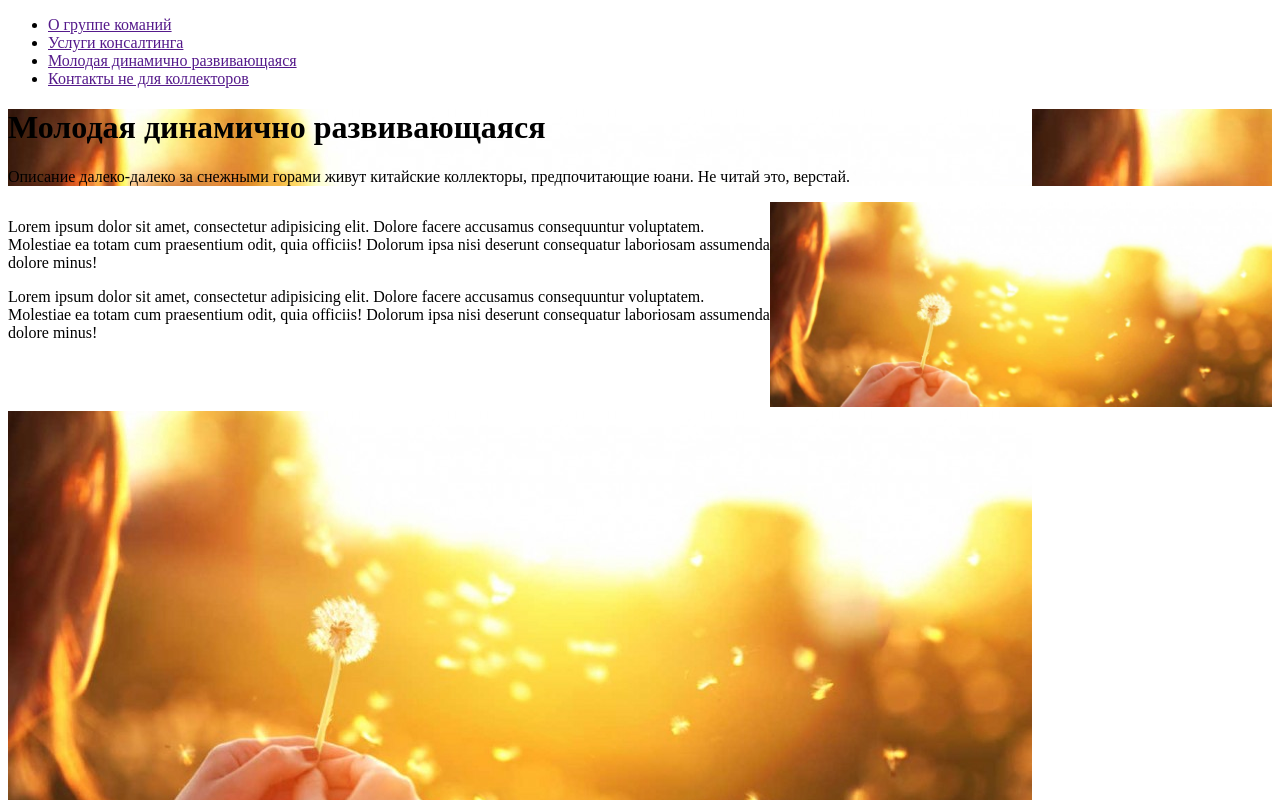
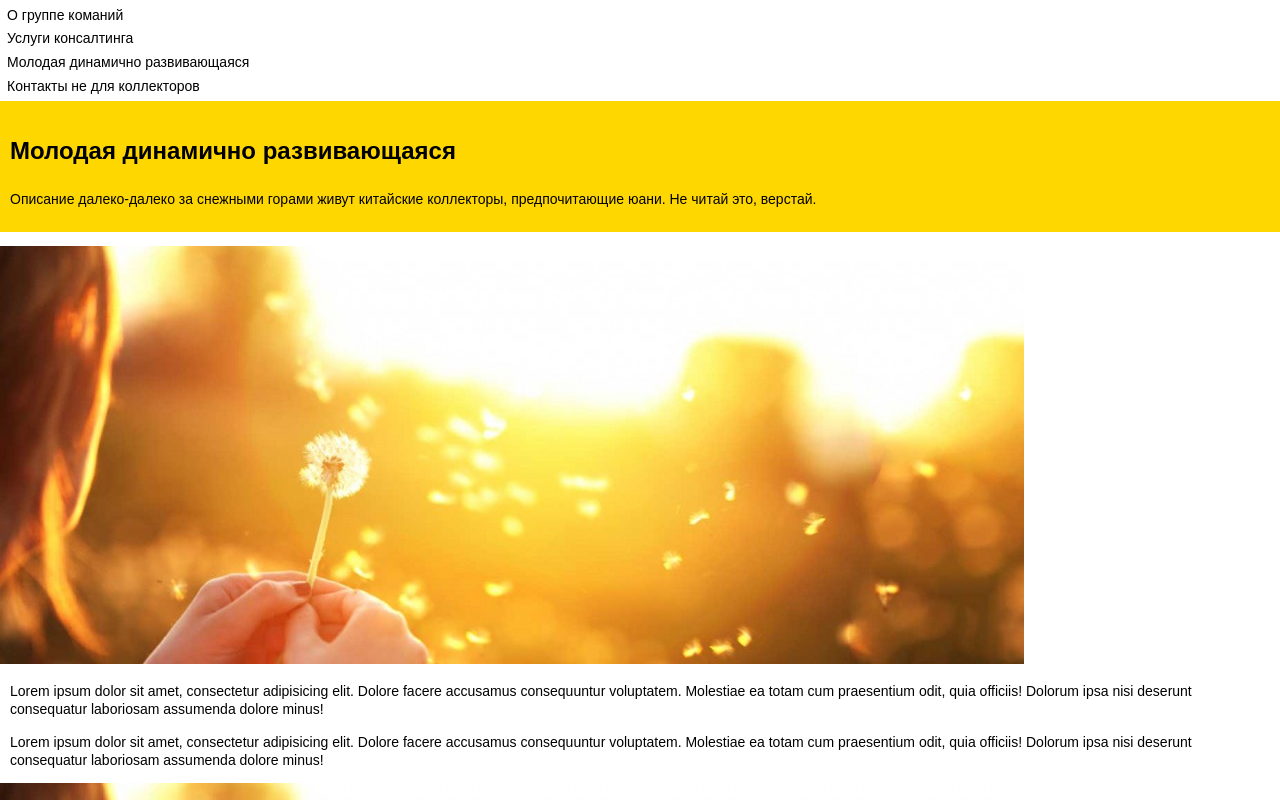
Before and after one commit to Shuric-git/test-adaptive, a plain HTML site: page index.html in a window 1280 px wide. Shown: the top 800 px of the page. Drawn offline with Linux system fonts and the light colour scheme.

Commit message:
Простилизовал мобилочку

```diff
--- a/css/style.css
+++ b/css/style.css
@@ -7,6 +7,68 @@ img {
   height: auto;
 }
 
+body {
+	margin: 0;
+	font-family: sans-serif;
+	font-size: 14px;
+	line-height: 1.3;
+}
+
+.main-nav__list {
+	margin: 0;
+	padding: 0.2em 0;
+	list-style: none;
+}
+
+.main-nav__item a {
+	display: block;
+	padding: 0.2em 0.5em;
+	color: inherit;
+	text-decoration: none;
+	}
+
+.main-nav__item a:hover {
+	text-decoration: underline;
+	}
+
+.promo {
+	margin-bottom: 1em;
+	padding: 10px;
+	background-color: gold;
+}
+
+.promo__title {
+	font-size: 24px;
+	margin: 1em 0;
+}
+
+.hope__inner {
+	display: flex;
+	flex-direction: column;
+}
+
+.hope__image {
+	order: -1;
+}
+
+.hope__text {
+	padding: 0 10px;
+}
+
+.new {
+	padding: 0 10px;
+}
+
+.new:not(:first-child) {
+	display: none;
+}
+
+.new__img {
+	display: block;
+	margin-left: -10px;
+	margin-right: -10px;
+}
+
 @media (min-width: 768px) {
   .hope__inner {
     display: flex;
--- a/index.html
+++ b/index.html
@@ -20,7 +20,7 @@
         <li class="main-nav__item"><a href="">Контакты не для коллекторов</a></li>
       </ul>
     </nav>
-    <div class="promo" style="background-image: url(img/hope.jpg)">
+    <div class="promo">
       <h1 class="promo__title">Молодая динамично развивающаяся</h1>
       <p class="promo__desr">Описание далеко-далеко за снежными горами живут китайские коллекторы, предпочитающие юани. Не читай это, верстай.</p>
     </div>
```
